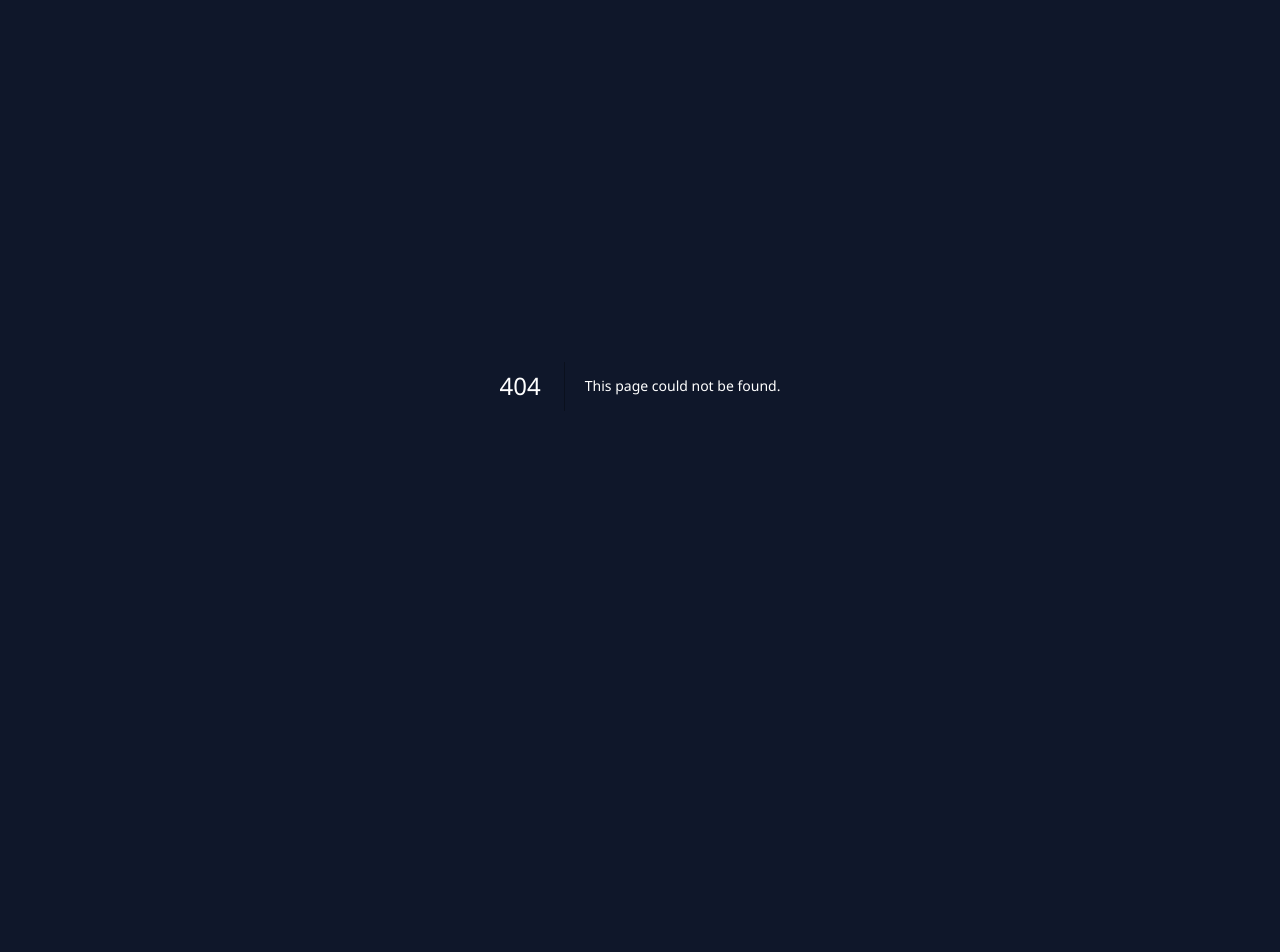
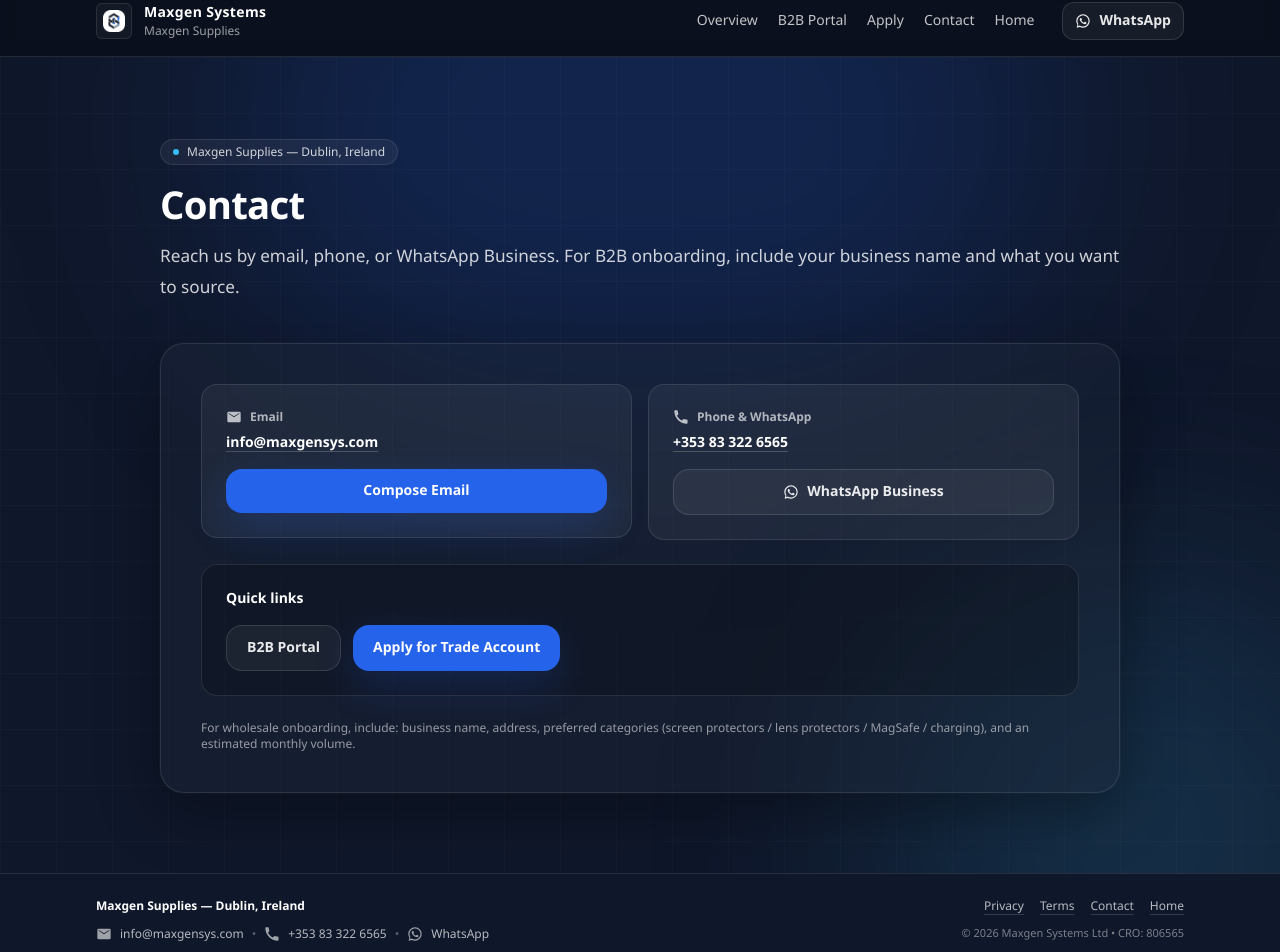
Before and after one commit to 7mmodeh/maxgen, a Next.js app: page /supplies/contact in a window 1280 px wide. Before the commit this address had no page. Shown: the part 14-966 px from the top of the page. Before the commit the page ends 800 px from the top, so only its background shows below. Built offline with nearby package versions, Linux system fonts and the light colour scheme.

Commit message:
supplies

```diff
--- a/app/contact/page.tsx
+++ b/app/supplies/contact/page.tsx
@@ -1,13 +1,13 @@
-// app/contact/page.tsx
+// app/supplies/contact/page.tsx
 import type { Metadata } from "next";
 import Link from "next/link";
-import { FadeIn, Stagger, Item } from "../_components/motion";
+import { FadeIn, Stagger, Item } from "../../_components/motion";
 
 export const metadata: Metadata = {
-  title: "Contact | Maxgen Systems Ltd",
+  title: "Contact | Maxgen Supplies",
   description:
-    "Contact Maxgen Systems Ltd in Dublin, Ireland. Email, phone, and WhatsApp Business.",
-  alternates: { canonical: "/contact" },
+    "Contact Maxgen Supplies (B2B wholesale division) in Dublin, Ireland. Email, phone, and WhatsApp Business.",
+  alternates: { canonical: "/supplies/contact" },
   robots: { index: true, follow: true },
 };
 
@@ -21,10 +21,46 @@
   return `mailto:${email}${query}`;
 }
 
+function IconMail(props: { className?: string }) {
+  const { className } = props;
+  return (
+    <svg viewBox="0 0 24 24" className={className} aria-hidden="true">
+      <path
+        fill="currentColor"
+        d="M20 4H4a2 2 0 0 0-2 2v12a2 2 0 0 0 2 2h16a2 2 0 0 0 2-2V6a2 2 0 0 0-2-2Zm0 3.2-8 5-8-5V6l8 5 8-5v1.2Z"
+      />
+    </svg>
+  );
+}
+
+function IconPhone(props: { className?: string }) {
+  const { className } = props;
+  return (
+    <svg viewBox="0 0 24 24" className={className} aria-hidden="true">
+      <path
+        fill="currentColor"
+        d="M6.6 10.8c1.4 2.7 3.9 5.1 6.6 6.6l2.2-2.2c.3-.3.8-.4 1.2-.2 1.3.5 2.7.8 4.2.8.6 0 1 .4 1 1V21c0 .6-.4 1-1 1C10.4 22 2 13.6 2 3c0-.6.4-1 1-1h3.2c.6 0 1 .4 1 1 0 1.5.3 2.9.8 4.2.1.4 0 .9-.2 1.2l-2.2 2.2Z"
+      />
+    </svg>
+  );
+}
+
+function WhatsAppIcon(props: { className?: string }) {
+  const { className } = props;
+  return (
+    <svg viewBox="0 0 24 24" className={className} aria-hidden="true">
+      <path
+        fill="currentColor"
+        d="M12.04 2C6.51 2 2 6.48 2 12c0 1.99.58 3.84 1.59 5.4L2.5 22l4.79-1.05A10.03 10.03 0 0 0 12.04 22C17.57 22 22 17.52 22 12S17.57 2 12.04 2Zm0 18.2c-1.63 0-3.15-.45-4.46-1.23l-.32-.19-2.84.62.6-2.77-.2-.34A8.15 8.15 0 0 1 3.86 12c0-4.52 3.68-8.2 8.18-8.2 4.5 0 8.18 3.68 8.18 8.2 0 4.52-3.68 8.2-8.18 8.2Zm4.75-6.1c-.26-.13-1.52-.75-1.75-.83-.23-.08-.4-.13-.56.13-.16.26-.65.83-.8 1-.15.17-.3.2-.56.07-.26-.13-1.08-.39-2.06-1.25-.76-.66-1.27-1.48-1.42-1.73-.15-.26-.02-.4.11-.53.11-.11.26-.28.39-.43.13-.15.17-.26.26-.43.08-.17.04-.32-.02-.45-.06-.13-.56-1.34-.77-1.84-.2-.5-.41-.43-.56-.44h-.48c-.17 0-.45.06-.68.32-.23.26-.89.85-.89 2.08s.92 2.41 1.05 2.58c.13.17 1.78 2.69 4.28 3.78.6.26 1.06.42 1.43.53.6.19 1.15.16 1.58.1.48-.07 1.48-.6 1.69-1.18.21-.58.21-1.07.15-1.18-.06-.1-.23-.16-.49-.29Z"
+      />
+    </svg>
+  );
+}
+
 export default function ContactPage() {
   const emailCompose = mailtoHref({
-    subject: "Enquiry — Maxgen Systems",
-    body: "Hi Maxgen Systems,\n\nI would like to enquire about:\n\n- \n\nThanks,\n",
+    subject: "Enquiry — Maxgen Supplies",
+    body: "Hi Maxgen Supplies,\n\nI would like to enquire about:\n\n- \n\nBusiness name:\nLocation:\nEstimated monthly volume:\n\nThanks,\n",
   });
 
   return (
@@ -39,13 +75,13 @@
         <FadeIn>
           <div className="inline-flex w-fit items-center gap-2 rounded-full border border-white/10 bg-white/5 px-3 py-1 text-xs text-white/80">
             <span className="h-1.5 w-1.5 rounded-full bg-[color:var(--mx-light-accent)]" />
-            Maxgen Systems Ltd — Dublin, Ireland
+            Maxgen Supplies — Dublin, Ireland
           </div>
 
           <h1 className="mx-h1 mt-5">Contact</h1>
           <p className="mx-lead mt-4 text-white/80">
             Reach us by email, phone, or WhatsApp Business. For B2B onboarding,
-            include your business name and a short description of what you need.
+            include your business name and what you want to source.
           </p>
         </FadeIn>
       </header>
@@ -56,9 +92,11 @@
             <div className="grid gap-4 sm:grid-cols-2">
               <Item>
                 <div className="rounded-2xl border border-white/10 bg-white/5 p-6">
-                  <div className="text-xs font-semibold text-white/65">
+                  <div className="flex items-center gap-2 text-xs font-semibold text-white/65">
+                    <IconMail className="h-4 w-4 text-white/70" />
                     Email
                   </div>
+
                   <div className="mt-2 text-sm font-semibold text-white">
                     <a
                       className="underline decoration-white/20 underline-offset-4 hover:decoration-white/60"
@@ -79,9 +117,11 @@
 
               <Item>
                 <div className="rounded-2xl border border-white/10 bg-white/5 p-6">
-                  <div className="text-xs font-semibold text-white/65">
+                  <div className="flex items-center gap-2 text-xs font-semibold text-white/65">
+                    <IconPhone className="h-4 w-4 text-white/70" />
                     Phone & WhatsApp
                   </div>
+
                   <div className="mt-2 text-sm font-semibold text-white">
                     <a
                       className="underline decoration-white/20 underline-offset-4 hover:decoration-white/60"
@@ -92,11 +132,12 @@
                   </div>
 
                   <a
-                    href="https://wa.me/353833226565?text=Hi%20Maxgen%20Systems%2C%20I%20would%20like%20to%20enquire%20about%20your%20services."
+                    href="https://wa.me/353833226565?text=Hi%20Maxgen%20Supplies%2C%20I%20would%20like%20to%20enquire%20about%20B2B%20wholesale."
                     target="_blank"
                     rel="noreferrer"
-                    className="mt-4 inline-flex w-full items-center justify-center rounded-2xl border border-white/12 bg-white/5 px-5 py-3 text-sm font-semibold text-white/90 transition hover:bg-white/8 focus-visible:outline-none focus-visible:ring-2 focus-visible:ring-white/30"
+                    className="mt-4 inline-flex w-full items-center justify-center gap-2 rounded-2xl border border-white/12 bg-white/5 px-5 py-3 text-sm font-semibold text-white/90 transition hover:bg-white/8 focus-visible:outline-none focus-visible:ring-2 focus-visible:ring-white/30"
                   >
+                    <WhatsAppIcon className="h-4 w-4" />
                     WhatsApp Business
                   </a>
                 </div>
@@ -114,7 +155,7 @@
                   href="/supplies/b2b"
                   className="inline-flex items-center justify-center rounded-2xl border border-white/12 bg-white/5 px-5 py-3 text-sm font-semibold text-white/90 transition hover:bg-white/8 focus-visible:outline-none focus-visible:ring-2 focus-visible:ring-white/30"
                 >
-                  Maxgen Supplies B2B
+                  B2B Portal
                 </Link>
                 <Link
                   href="/supplies/apply"
@@ -127,9 +168,9 @@
           </FadeIn>
 
           <p className="mt-6 text-xs text-white/55">
-            If you are contacting about wholesale onboarding, include your
-            business name, address, and preferred categories (screen protectors,
-            lens protectors, MagSafe, charging).
+            For wholesale onboarding, include: business name, address, preferred
+            categories (screen protectors / lens protectors / MagSafe /
+            charging), and an estimated monthly volume.
           </p>
         </div>
       </section>
--- a/app/supplies/layout.tsx
+++ b/app/supplies/layout.tsx
@@ -8,22 +8,37 @@
 const PHONE_DISPLAY = "+353 83 322 6565";
 const EMAIL = "info@maxgensys.com";
 
+function IconMail(props: { className?: string }) {
+  const { className } = props;
+  return (
+    <svg viewBox="0 0 24 24" className={className} aria-hidden="true">
+      <path
+        fill="currentColor"
+        d="M20 4H4a2 2 0 0 0-2 2v12a2 2 0 0 0 2 2h16a2 2 0 0 0 2-2V6a2 2 0 0 0-2-2Zm0 3.2-8 5-8-5V6l8 5 8-5v1.2Z"
+      />
+    </svg>
+  );
+}
+
+function IconPhone(props: { className?: string }) {
+  const { className } = props;
+  return (
+    <svg viewBox="0 0 24 24" className={className} aria-hidden="true">
+      <path
+        fill="currentColor"
+        d="M6.6 10.8c1.4 2.7 3.9 5.1 6.6 6.6l2.2-2.2c.3-.3.8-.4 1.2-.2 1.3.5 2.7.8 4.2.8.6 0 1 .4 1 1V21c0 .6-.4 1-1 1C10.4 22 2 13.6 2 3c0-.6.4-1 1-1h3.2c.6 0 1 .4 1 1 0 1.5.3 2.9.8 4.2.1.4 0 .9-.2 1.2l-2.2 2.2Z"
+      />
+    </svg>
+  );
+}
+
 function WhatsAppIcon(props: { className?: string }) {
   const { className } = props;
   return (
-    <svg
-      className={className}
-      viewBox="0 0 32 32"
-      aria-hidden="true"
-      focusable="false"
-    >
+    <svg viewBox="0 0 24 24" className={className} aria-hidden="true">
       <path
         fill="currentColor"
-        d="M19.11 17.41c-.27-.14-1.6-.79-1.85-.88-.25-.09-.43-.14-.61.14-.18.27-.7.88-.86 1.06-.16.18-.32.2-.59.07-.27-.14-1.15-.42-2.19-1.34-.81-.72-1.36-1.61-1.52-1.88-.16-.27-.02-.41.12-.55.12-.12.27-.32.41-.48.14-.16.18-.27.27-.45.09-.18.05-.34-.02-.48-.07-.14-.61-1.47-.84-2.01-.22-.53-.45-.46-.61-.47h-.52c-.18 0-.48.07-.73.34-.25.27-.95.93-.95 2.27 0 1.34.98 2.63 1.12 2.81.14.18 1.92 2.93 4.65 4.11.65.28 1.16.45 1.55.57.65.21 1.25.18 1.72.11.52-.08 1.6-.65 1.83-1.28.23-.63.23-1.17.16-1.28-.07-.11-.25-.18-.52-.32z"
-      />
-      <path
-        fill="currentColor"
-        d="M16.02 5.33c-5.88 0-10.67 4.79-10.67 10.67 0 1.88.49 3.72 1.42 5.34L5.18 26.6l5.42-1.54c1.56.85 3.31 1.3 5.42 1.3 5.88 0 10.67-4.79 10.67-10.67 0-5.88-4.79-10.67-10.67-10.67zm0 19.2c-1.88 0-3.61-.54-5.05-1.46l-.36-.23-3.21.91.94-3.12-.24-.36c-.98-1.48-1.5-3.2-1.5-4.98 0-5.1 4.15-9.25 9.25-9.25 5.1 0 9.25 4.15 9.25 9.25 0 5.1-4.15 9.25-9.25 9.25z"
+        d="M12.04 2C6.51 2 2 6.48 2 12c0 1.99.58 3.84 1.59 5.4L2.5 22l4.79-1.05A10.03 10.03 0 0 0 12.04 22C17.57 22 22 17.52 22 12S17.57 2 12.04 2Zm0 18.2c-1.63 0-3.15-.45-4.46-1.23l-.32-.19-2.84.62.6-2.77-.2-.34A8.15 8.15 0 0 1 3.86 12c0-4.52 3.68-8.2 8.18-8.2 4.5 0 8.18 3.68 8.18 8.2 0 4.52-3.68 8.2-8.18 8.2Zm4.75-6.1c-.26-.13-1.52-.75-1.75-.83-.23-.08-.4-.13-.56.13-.16.26-.65.83-.8 1-.15.17-.3.2-.56.07-.26-.13-1.08-.39-2.06-1.25-.76-.66-1.27-1.48-1.42-1.73-.15-.26-.02-.4.11-.53.11-.11.26-.28.39-.43.13-.15.17-.26.26-.43.08-.17.04-.32-.02-.45-.06-.13-.56-1.34-.77-1.84-.2-.5-.41-.43-.56-.44h-.48c-.17 0-.45.06-.68.32-.23.26-.89.85-.89 2.08s.92 2.41 1.05 2.58c.13.17 1.78 2.69 4.28 3.78.6.26 1.06.42 1.43.53.6.19 1.15.16 1.58.1.48-.07 1.48-.6 1.69-1.18.21-.58.21-1.07.15-1.18-.06-.1-.23-.16-.49-.29Z"
       />
     </svg>
   );
@@ -37,7 +52,7 @@
       {/* Header */}
       <header className="sticky top-0 z-50 border-b border-white/10 bg-black/30 backdrop-blur">
         <div className="mx-auto flex w-full max-w-6xl items-center justify-between px-4 py-4 sm:px-6 lg:px-8">
-          <Link href="/" className="flex items-center gap-3">
+          <Link href="/supplies" className="flex items-center gap-3">
             <div
               className="relative h-9 w-9 overflow-hidden rounded-md"
               style={{
@@ -84,11 +99,14 @@
             </Link>
             <Link
               className="text-sm text-white/75 hover:text-white"
-              href="/contact"
+              href="/supplies/contact"
             >
               Contact
             </Link>
-            <Link className="text-sm text-white/75 hover:text-white" href="/">
+            <Link
+              className="text-sm text-white/75 hover:text-white"
+              href="/supplies"
+            >
               Home
             </Link>
 
@@ -105,7 +123,7 @@
             </a>
           </nav>
 
-          {/* Mobile dropdown menu (no auth, navigation only) */}
+          {/* Mobile dropdown */}
           <div className="md:hidden">
             <details className="group relative">
               <summary className="list-none">
@@ -138,13 +156,13 @@
                     Apply
                   </Link>
                   <Link
-                    href="/contact"
+                    href="/supplies/contact"
                     className="rounded-xl px-3 py-2 text-sm text-white/85 hover:bg-white/10 hover:text-white"
                   >
                     Contact
                   </Link>
                   <Link
-                    href="/"
+                    href="/supplies"
                     className="rounded-xl px-3 py-2 text-sm text-white/85 hover:bg-white/10 hover:text-white"
                   >
                     Home
@@ -171,84 +189,78 @@
       {/* Page content */}
       {children}
 
-      {/* Footer */}
+      {/* Footer (COMPACT) */}
       <footer className="border-t border-white/10">
-        <div className="mx-auto w-full max-w-6xl px-4 py-10 sm:px-6 lg:px-8">
-          <div className="grid gap-8 md:grid-cols-12 md:items-start">
+        <div className="mx-auto w-full max-w-6xl px-4 py-6 sm:px-6 lg:px-8">
+          <div className="grid gap-5 md:grid-cols-12 md:items-center">
             <div className="md:col-span-6">
-              <div className="text-sm font-semibold text-white">
-                Maxgen Supplies — B2B Wholesale Division
+              <div className="text-xs font-semibold text-white">
+                Maxgen Supplies — Dublin, Ireland
               </div>
-              <div className="mt-2 text-sm text-white/70">Dublin, Ireland</div>
 
-              <div className="mt-4 space-y-2 text-sm text-white/75">
-                <div>
-                  Email:{" "}
+              <div className="mt-3 flex flex-col gap-2 text-xs text-white/70 sm:flex-row sm:flex-wrap sm:items-center">
                 <a
-                    className="font-semibold text-white/90 underline decoration-white/20 underline-offset-4 hover:decoration-white/60"
                   href={`mailto:${EMAIL}`}
+                  className="inline-flex items-center gap-2 hover:text-white"
                 >
+                  <IconMail className="h-4 w-4 text-white/60" />
                   {EMAIL}
                 </a>
-                </div>
-                <div>
-                  Phone:{" "}
+
+                <span className="hidden sm:inline text-white/30">•</span>
+
                 <a
-                    className="font-semibold text-white/90 underline decoration-white/20 underline-offset-4 hover:decoration-white/60"
                   href={`tel:${PHONE_E164}`}
+                  className="inline-flex items-center gap-2 hover:text-white"
                 >
+                  <IconPhone className="h-4 w-4 text-white/60" />
                   {PHONE_DISPLAY}
                 </a>
-                </div>
-                <div className="flex items-center gap-2">
-                  <span className="text-white/75">WhatsApp:</span>
+
+                <span className="hidden sm:inline text-white/30">•</span>
+
                 <a
                   href={WHATSAPP_URL}
                   target="_blank"
                   rel="noreferrer"
-                    className="inline-flex items-center gap-2 font-semibold text-white/90 underline decoration-white/20 underline-offset-4 hover:decoration-white/60"
+                  className="inline-flex items-center gap-2 hover:text-white"
                 >
-                    <WhatsAppIcon className="h-4 w-4" />
-                    {PHONE_DISPLAY}
+                  <WhatsAppIcon className="h-4 w-4 text-white/60" />
+                  WhatsApp
                 </a>
               </div>
             </div>
-            </div>
 
-            <div className="md:col-span-6">
-              <div className="flex flex-wrap items-center gap-x-5 gap-y-3 text-sm">
-                {/* CHANGED HERE to /supplies/privacy and /supplies/terms */}
+            <div className="md:col-span-6 md:text-right">
+              <div className="flex flex-wrap gap-x-4 gap-y-2 text-xs md:justify-end">
                 <Link
                   href="/supplies/privacy"
-                  className="text-white/75 underline decoration-white/20 underline-offset-4 hover:text-white hover:decoration-white/60"
+                  className="text-white/70 underline decoration-white/15 underline-offset-4 hover:text-white hover:decoration-white/50"
                 >
                   Privacy
                 </Link>
                 <Link
                   href="/supplies/terms"
-                  className="text-white/75 underline decoration-white/20 underline-offset-4 hover:text-white hover:decoration-white/60"
+                  className="text-white/70 underline decoration-white/15 underline-offset-4 hover:text-white hover:decoration-white/50"
                 >
                   Terms
                 </Link>
                 <Link
-                  href="/contact"
-                  className="text-white/75 underline decoration-white/20 underline-offset-4 hover:text-white hover:decoration-white/60"
+                  href="/supplies/contact"
+                  className="text-white/70 underline decoration-white/15 underline-offset-4 hover:text-white hover:decoration-white/50"
                 >
                   Contact
                 </Link>
                 <Link
-                  href="/"
-                  className="text-white/75 underline decoration-white/20 underline-offset-4 hover:text-white hover:decoration-white/60"
+                  href="/supplies"
+                  className="text-white/70 underline decoration-white/15 underline-offset-4 hover:text-white hover:decoration-white/50"
                 >
                   Home
                 </Link>
               </div>
 
-              <div className="mt-6 text-xs text-white/55">
-                © {new Date().getFullYear()} Maxgen Systems Ltd. All rights
-                reserved.
-                <span className="mx-2">•</span>
-                Maxgen Systems Ltd (Ireland) — CRO: 806565
+              <div className="mt-3 text-[11px] text-white/45">
+                © {new Date().getFullYear()} Maxgen Systems Ltd • CRO: 806565
               </div>
             </div>
           </div>
```
Lines whose indentation alone changed are shown as unchanged.
